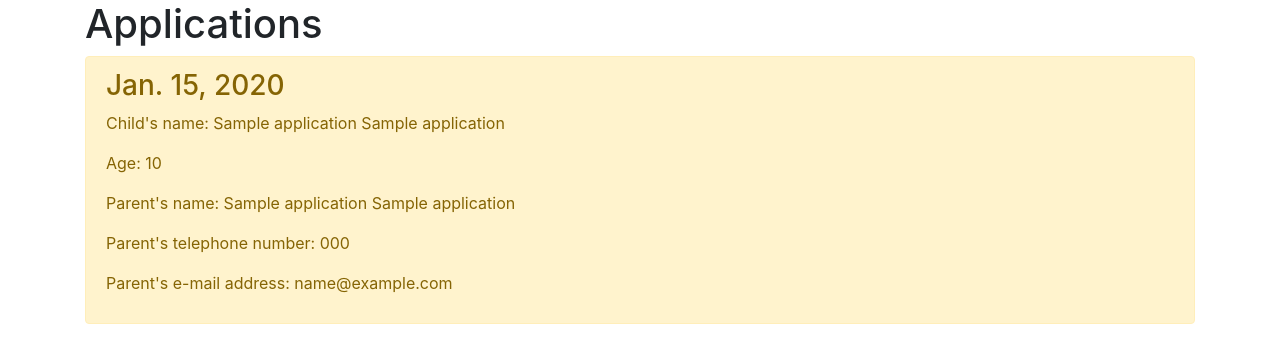
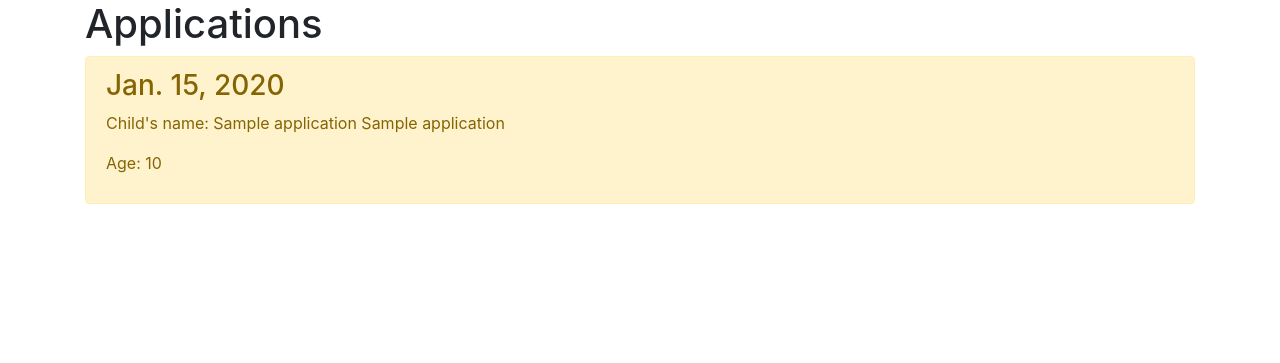
Before and after one commit to irinakulinich3712/english_for_kids, a Django app: template english_courses/main/templates/main/applications.html in a window 1280 px wide. Shown: the top 363 px of the page. Run offline with Django 3.2, Linux system fonts and the light colour scheme; the template is opened without the code that fills it: values that come from a table or form of the project are taken from there, others are empty; tables that the repository leaves empty hold one stand-in row (values such as "Sample post"); some libraries are stand-ins or nearby versions.

Commit message:
Remove extra fields from applications page
The extra fields that can make an application cumbersome have been removed

```diff
--- a/english_courses/main/templates/main/applications.html
+++ b/english_courses/main/templates/main/applications.html
@@ -9,11 +9,6 @@
     <h3>{{el.created_at}}</h3>
     <p>Child's name: {{el.f_name}} {{el.l_name}}</p>
     <p>Age: {{el.age}}</p>
-    <p>Parent's name: {{el.parent_f_name}}
-     {% if el.parent_patronimic %} {{el.parent_patronimic}} {% endif %}
-        {{el.parent_l_name}}</p>
-    <p>Parent's telephone number: {{el.parent_tel_numb}}</p>
-     <p>Parent's e-mail address: {{el.parent_email}}</p>
 </div>
 {% endfor %}
 {% else %}
```
